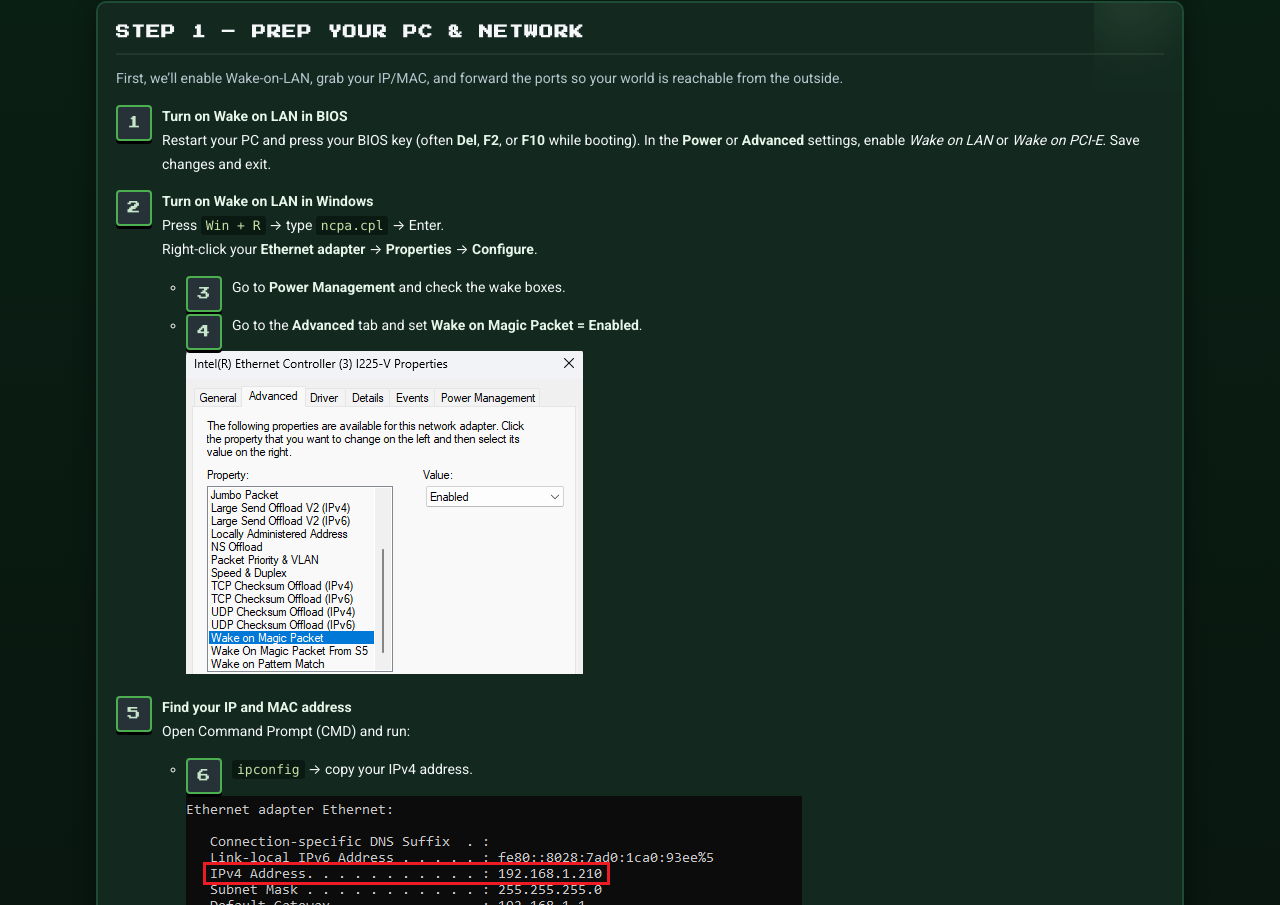
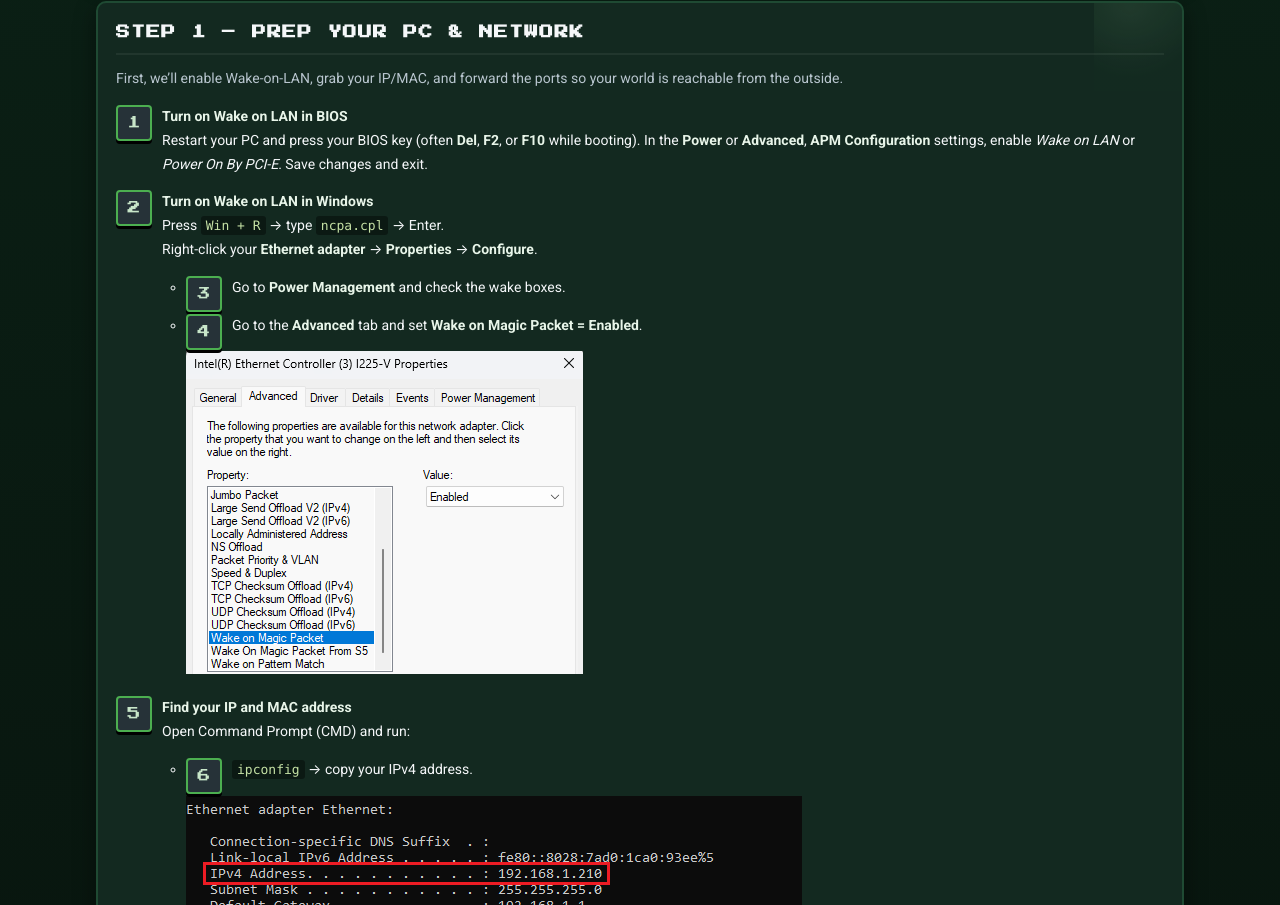
Before and after one commit to CubicControl/CubicControl.github.io, a plain HTML site: page index.html in a window 1280 px wide. Shown: the part 837-1742 px from the top of the page. Drawn offline with Linux system fonts and the light colour scheme.

Commit message:
Clarify Wake on LAN BIOS settings
Updated instructions for enabling Wake on LAN in BIOS.

```diff
--- a/index.html
+++ b/index.html
@@ -617,8 +617,8 @@
         <li>
           <strong>Turn on Wake on LAN in BIOS</strong><br />
           Restart your PC and press your BIOS key (often <strong>Del</strong>, <strong>F2</strong>, or <strong>F10</strong> while booting).
-          In the <strong>Power</strong> or <strong>Advanced</strong> settings, enable
-          <em>Wake on LAN</em> or <em>Wake on PCI-E</em>. Save changes and exit.
+          In the <strong>Power</strong> or <strong>Advanced</strong>, <strong>APM Configuration</strong> settings, enable
+          <em>Wake on LAN</em> or <em>Power On By PCI-E</em>. Save changes and exit.
         </li>
 
         <li>
```
